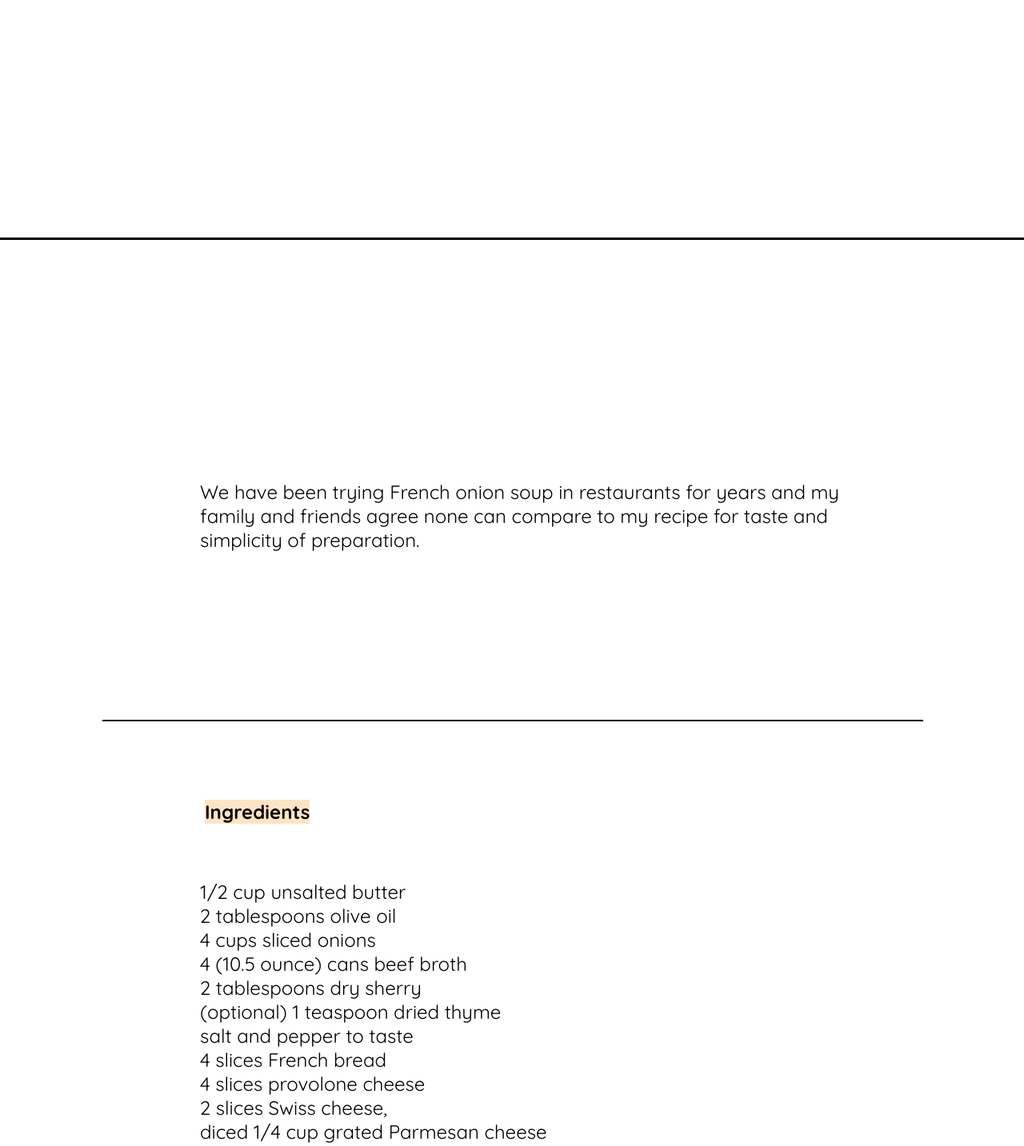
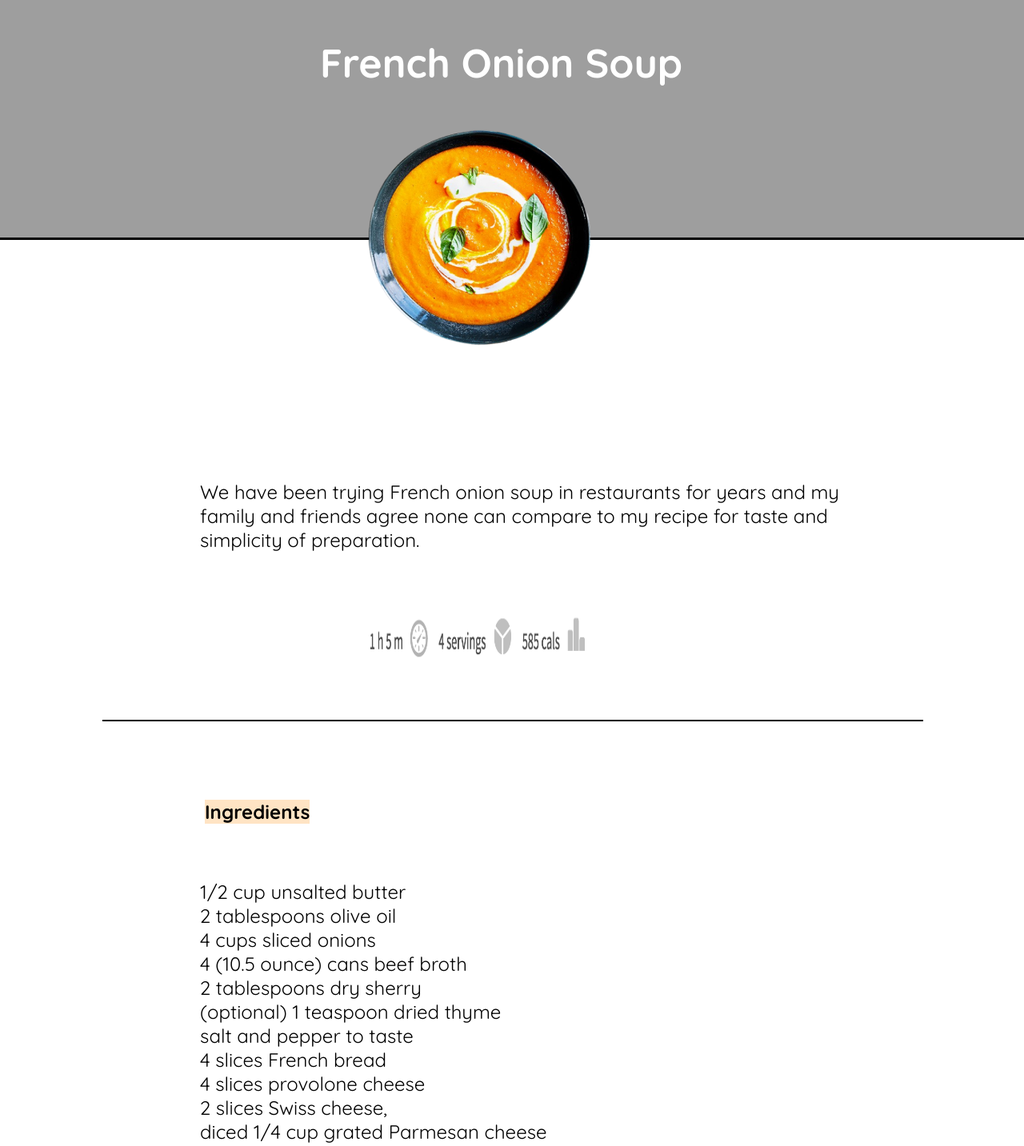
Before and after one commit to Azizfalshammari/Resturant_HW, a plain HTML site: page index.html in a window 1280 px wide. Shown: the part 103-1536 px from the top of the page at 80% size. Drawn offline with Linux system fonts and the light colour scheme; the site is published under a folder, as on GitHub Pages, so addresses that start at the root find nothing.

Commit message:
photofix

```diff
--- a/style.css
+++ b/style.css
@@ -1,6 +1,6 @@
 .first {
     position: relative;
-background-image: url(/soupHedar.jpg);
+background-image: url(soupHedar.jpg);
 background-repeat: no-repeat;
 background-position: center;
 background-size: cover;
@@ -60,7 +60,7 @@ h1 {
     position: relative;
 }
 .circleimg {
-    background-image: url(/suopimg.png);
+    background-image: url(suopimg.png);
     position: absolute;
     width:30%;
     height:100%;
@@ -73,7 +73,7 @@ h1 {
 
 .info1img {
 
-    background-image: url(/SoupInfo.png);
+    background-image: url(SoupInfo.png);
     position: absolute;
     width: 500px;
     height:200px;
@@ -86,7 +86,7 @@ h1 {
 }
 .info2img {
 
-    background-image: url(/cooking-info.png);
+    background-image: url(cooking-info.png);
     position: absolute;
     width: 500px;
     height:200px;
```
